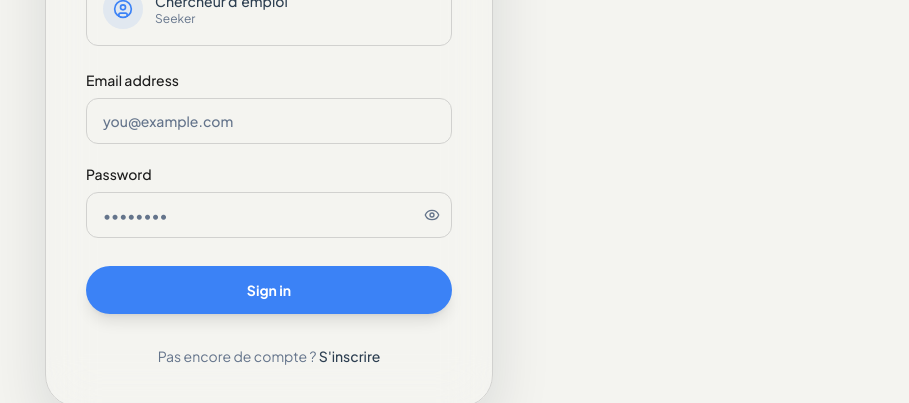
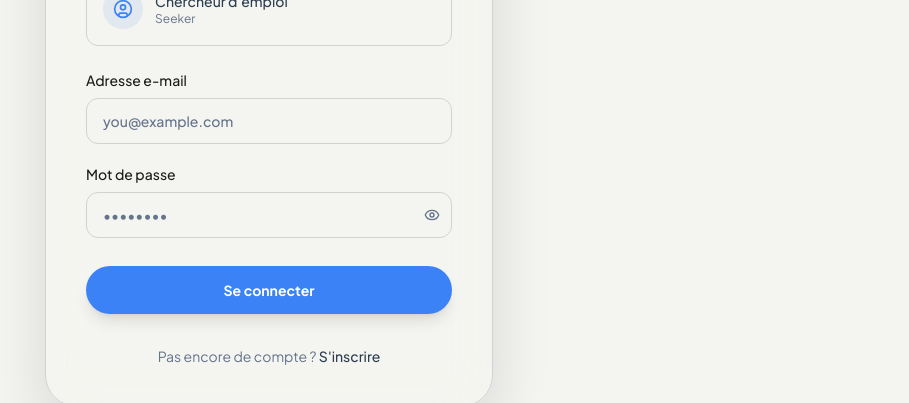
Before and after one commit to Abdennasserbedroune/Krino, a Next.js app in the folder frontend/: page /auth/sign-in in a window 1280 px wide. Both pictures are taken after a click on the button 640 px from the left and 394 px from the top of the page. Shown: the part 339-742 px from the top of the page, without its empty margins (371-1280 px from the left). Built offline with nearby package versions, Linux system fonts and the light colour scheme; no server answers.

Commit message:
feat: add i18n to sign-in form component

```diff
--- a/frontend/components/auth/sign-in-form.tsx
+++ b/frontend/components/auth/sign-in-form.tsx
@@ -5,6 +5,7 @@ import { motion } from "framer-motion";
 import { AlertCircle, Eye, EyeOff } from "lucide-react";
 
 import { useAuth } from "@/lib/auth/client";
+import { useLanguage } from "@/lib/i18n/LanguageContext";
 
 interface SignInFormProps {
   onSuccess?: (role: "seeker" | "recruiter") => void;
@@ -13,6 +14,7 @@ interface SignInFormProps {
 
 export function SignInForm({ onSuccess, role = "seeker" }: SignInFormProps) {
   const { login, loading, error } = useAuth();
+  const { t } = useLanguage();
   const [email, setEmail] = useState("");
   const [password, setPassword] = useState("");
   const [showPassword, setShowPassword] = useState(false);
@@ -23,19 +25,18 @@ export function SignInForm({ onSuccess, role = "seeker" }: SignInFormProps) {
     setLocalError(null);
 
     if (!email || !password) {
-      setLocalError("Please enter both email and password.");
+      setLocalError(t.auth.errors.loginFailed);
       return;
     }
 
     try {
       await login(email, password);
-      // Store the role in localStorage for later use
       localStorage.setItem("user_role", role);
       setTimeout(() => {
         onSuccess?.(role);
       }, 100);
     } catch (err) {
-      setLocalError(error || "Invalid email or password. Please try again.");
+      setLocalError(error || t.auth.errors.loginFailed);
     }
   };
 
@@ -50,7 +51,7 @@ export function SignInForm({ onSuccess, role = "seeker" }: SignInFormProps) {
         transition={{ delay: 0.1 }}
       >
         <label className="flex flex-col gap-2 text-sm font-medium text-foreground">
-          Email address
+          {t.auth.email}
           <input
             type="email"
             value={email}
@@ -68,7 +69,7 @@ export function SignInForm({ onSuccess, role = "seeker" }: SignInFormProps) {
         transition={{ delay: 0.2 }}
       >
         <label className="flex flex-col gap-2 text-sm font-medium text-foreground">
-          Password
+          {t.auth.password}
           <div className="relative">
             <input
               type={showPassword ? "text" : "password"}
@@ -116,10 +117,10 @@ export function SignInForm({ onSuccess, role = "seeker" }: SignInFormProps) {
               <circle className="opacity-25" cx="12" cy="12" r="10" stroke="currentColor" strokeWidth="4" fill="none" />
               <path className="opacity-75" fill="currentColor" d="M4 12a8 8 0 018-8V0C5.373 0 0 5.373 0 12h4zm2 5.291A7.962 7.962 0 014 12H0c0 3.042 1.135 5.824 3 7.938l3-2.647z" />
             </svg>
-            Signing in...
+            {t.ui.loading}
           </span>
         ) : (
-          "Sign in"
+          t.auth.signInBtn
         )}
       </motion.button>
     </form>
```
